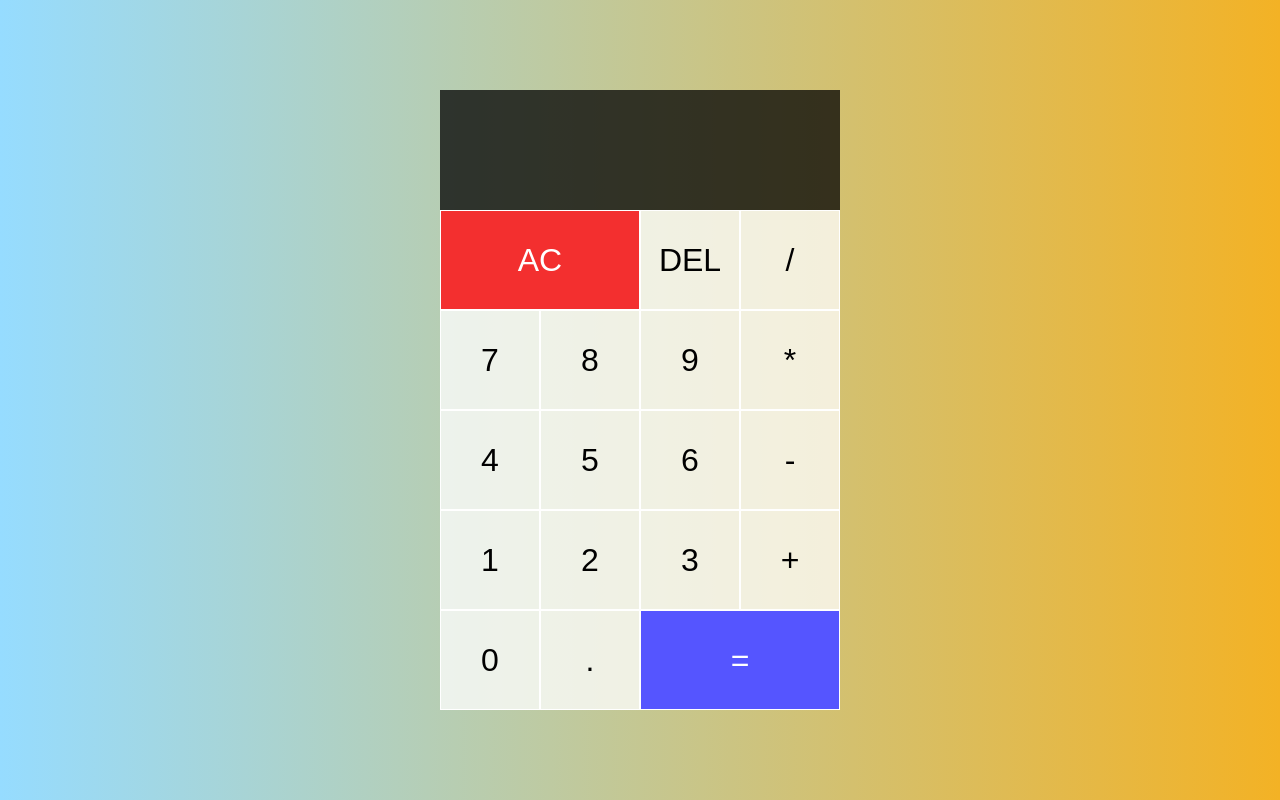
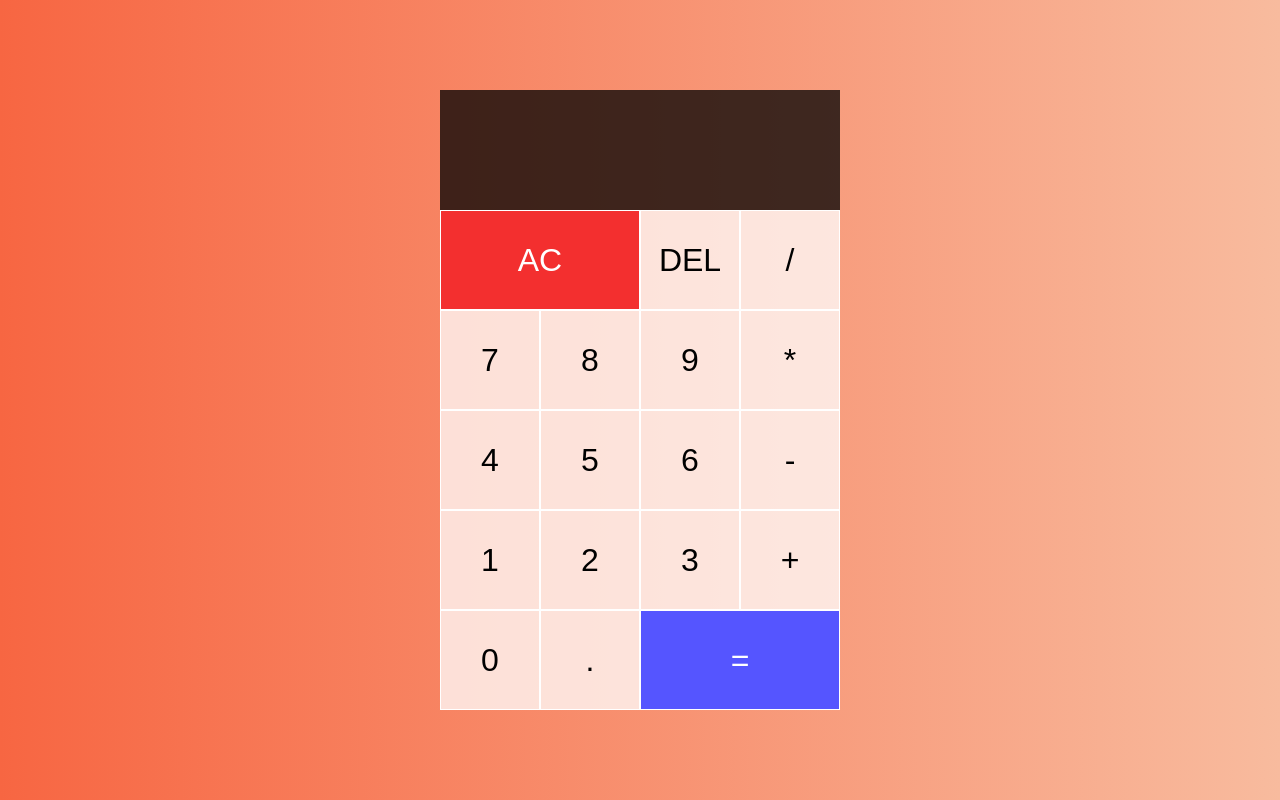
Before and after one commit to jpic8/calculator, a plain HTML site: page index.html in a window 1280 px wide. Drawn offline with Linux system fonts and the light colour scheme.

Commit message:
changed background

```diff
--- a/style.css
+++ b/style.css
@@ -12,7 +12,7 @@
 body {
   padding: 0;
   margin: 0;
-  background: linear-gradient(to right, #96dcff, #f3b225);
+  background: linear-gradient(to left, #f8bb9e, #f76642);
 }
 
 /***elements***/
```
